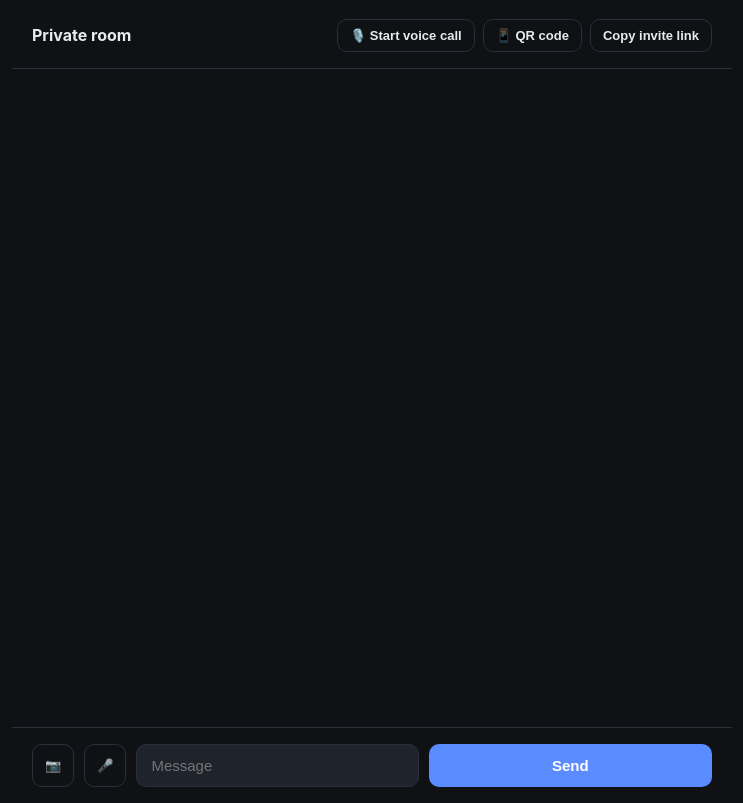
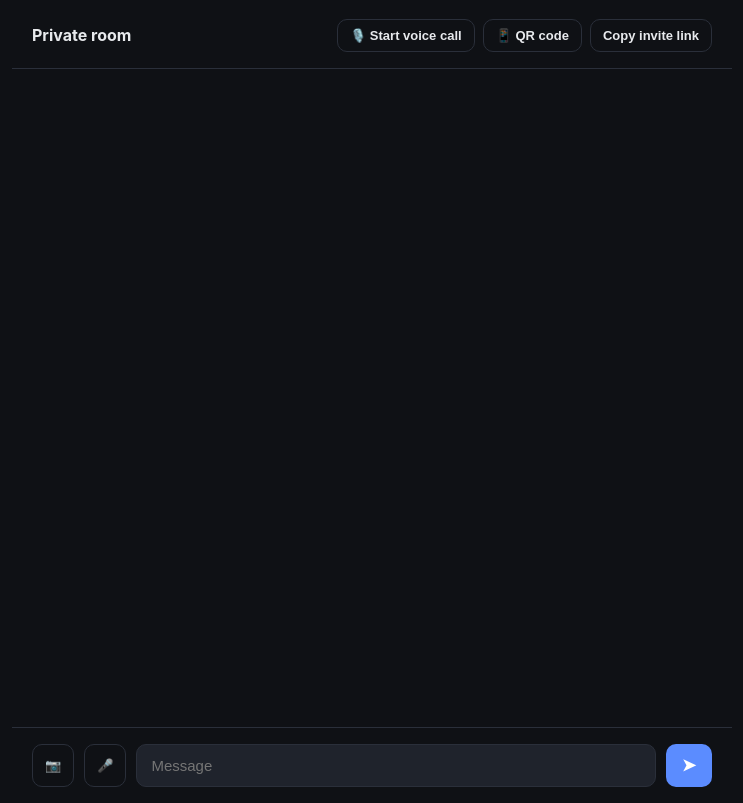
Before and after one commit to FuZzionX/private-chat, a website: page public/index.html in a window 1280 px wide. Shown: the part 797-1600 px from the top of the page, without its empty margins (268-1011 px from the left). Drawn offline with nearby package versions, Linux system fonts and the light colour scheme.

Commit message:
Make send button compact and icon-based instead of full-width text

```diff
--- a/public/index.html
+++ b/public/index.html
@@ -60,7 +60,7 @@
     <input id="photoInput" type="file" accept="image/*" class="visually-hidden" />
     <button type="button" id="recordBtn" class="ghost attach-btn" title="Send a voice note">🎤</button>
     <input id="composerInput" maxlength="2000" placeholder="Message" autocomplete="off" />
-    <button type="submit" class="primary">Send</button>
+    <button type="submit" class="primary send-btn" title="Send" aria-label="Send">➤</button>
   </form>
 </div>
 
--- a/public/style.css
+++ b/public/style.css
@@ -218,12 +218,20 @@ button.ghost.active {
   border-top: 1px solid var(--border);
 }
 
-.composer input { margin-bottom: 0; }
+.composer input { margin-bottom: 0; flex: 1; min-width: 0; }
 .composer button { white-space: nowrap; }
 
 .attach-btn {
   padding: 12px 14px;
   font-size: 16px;
+  line-height: 1;
+}
+
+button.send-btn {
+  width: auto;
+  flex: none;
+  padding: 12px 16px;
+  font-size: 17px;
   line-height: 1;
 }
 
```
